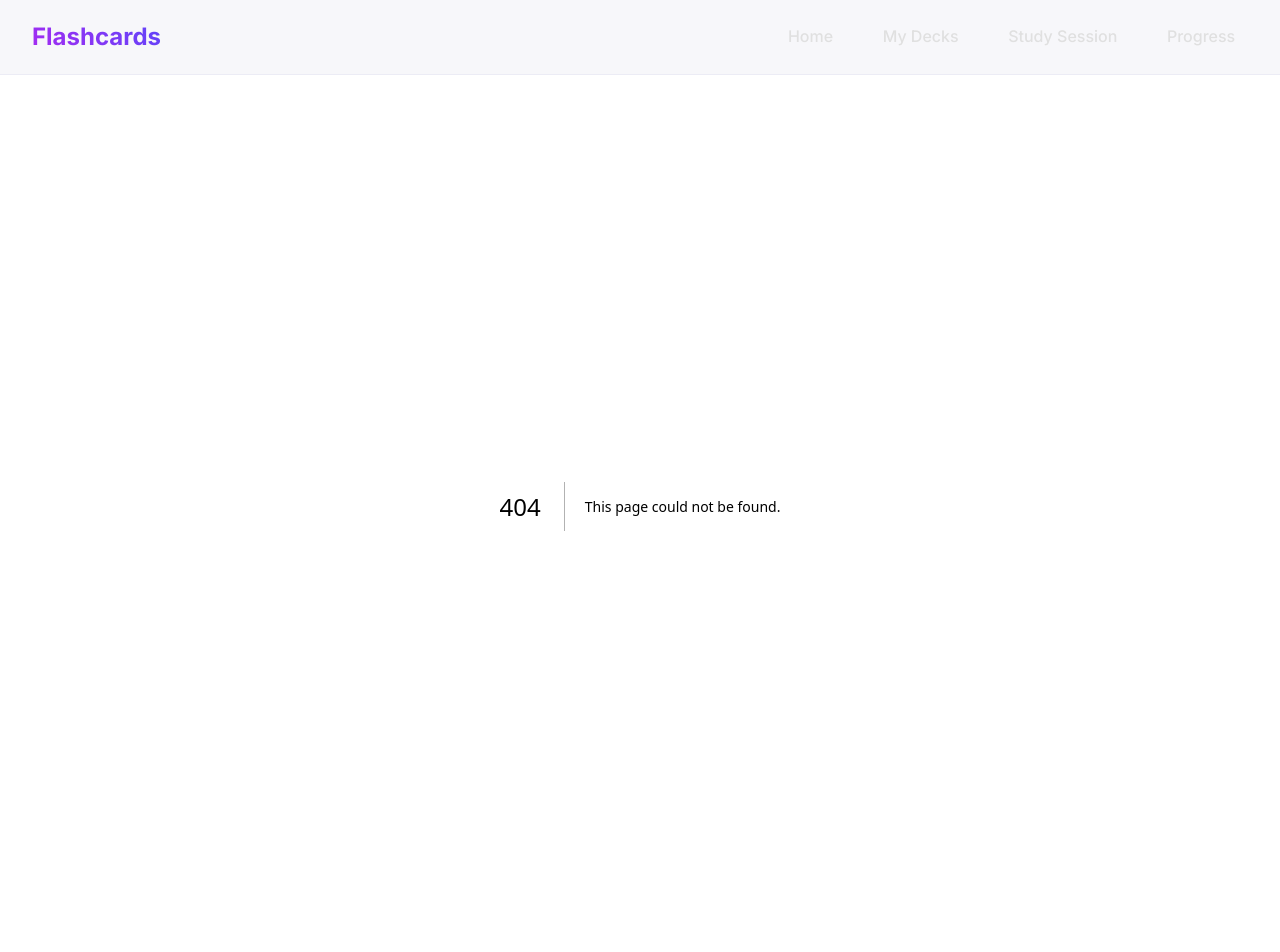
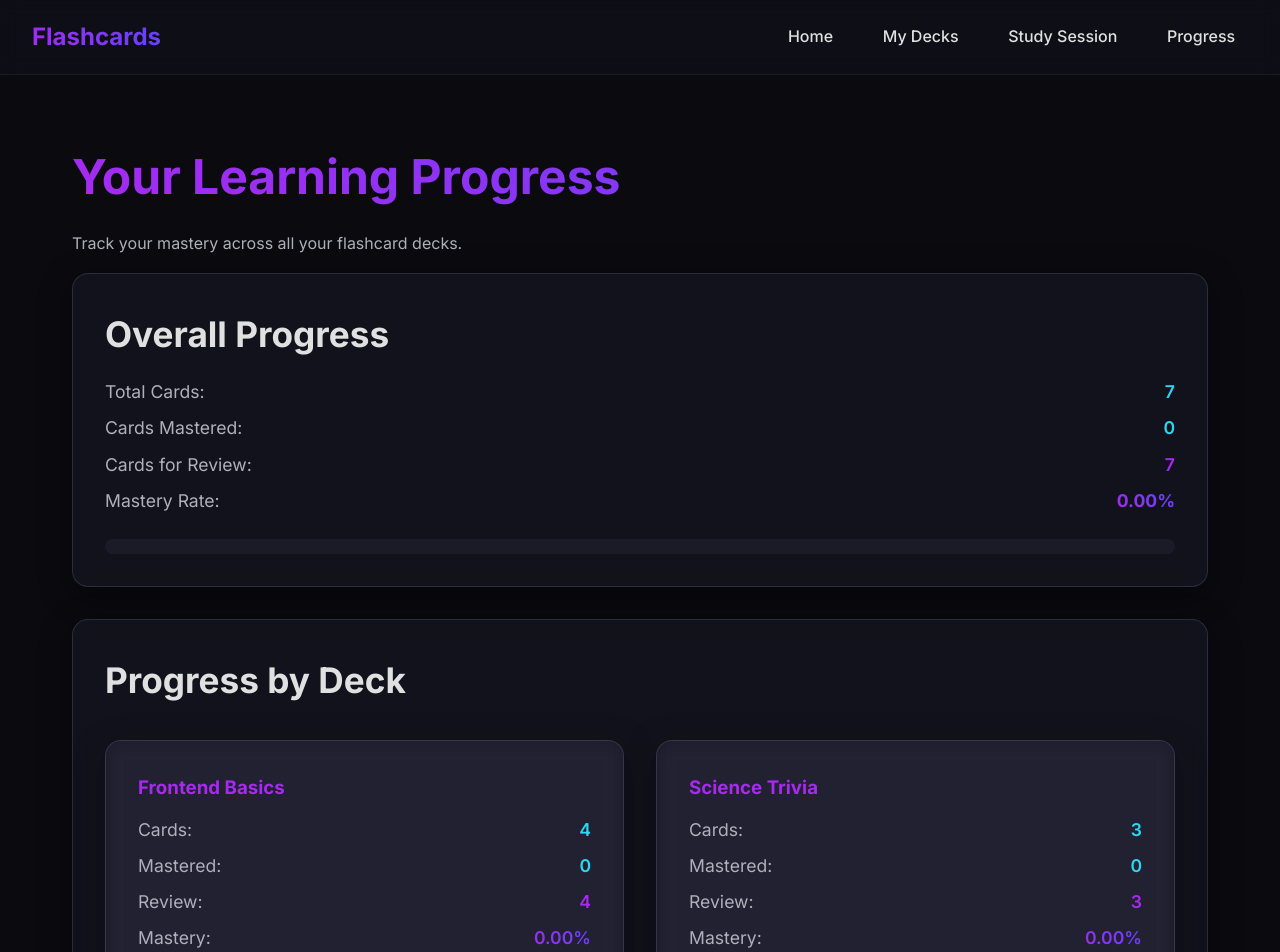
Before and after one commit to sahudevansh21/flashcard-study-tool, a Next.js app: page /progress-tracker in a window 1280 px wide. Before the commit this address had no page. Shown: the top 952 px of the page. Built offline with nearby package versions, Linux system fonts and the light colour scheme.

Commit message:
Add app/progress-tracker/page.js

```diff
--- /dev/null
+++ b/app/progress-tracker/page.js
@@ -0,0 +1,101 @@
+"use client";
+
+import { useState, useEffect } from 'react';
+import { getDecks } from '../../lib/client-storage';
+
+export default function ProgressTrackerPage() {
+  const [decks, setDecks] = useState([]);
+  const [overallProgress, setOverallProgress] = useState({
+    totalCards: 0,
+    learnedCards: 0,
+    toReviewCards: 0,
+    masteryPercentage: 0,
+  });
+
+  useEffect(() => {
+    const loadedDecks = getDecks();
+    setDecks(loadedDecks);
+    calculateOverallProgress(loadedDecks);
+  }, []);
+
+  const calculateOverallProgress = (allDecks) => {
+    let total = 0;
+    let learned = 0;
+    let toReview = 0;
+
+    allDecks.forEach(deck => {
+      total += deck.cards.length;
+      deck.cards.forEach(card => {
+        if (card.learned) {
+          learned++;
+        } else {
+          toReview++;
+        }
+      });
+    });
+
+    const masteryPercentage = total === 0 ? 0 : (learned / total) * 100;
+
+    setOverallProgress({
+      totalCards: total,
+      learnedCards: learned,
+      toReviewCards: toReview,
+      masteryPercentage: masteryPercentage,
+    });
+  };
+
+  return (
+    <div className="container progress-tracker-page">
+      <h1 className="gradient-text">Your Learning Progress</h1>
+      <p>Track your mastery across all your flashcard decks.</p>
+
+      <div className="glass-card" style={{marginBottom: '2rem'}}>
+        <h2>Overall Progress</h2>
+        {overallProgress.totalCards === 0 ? (
+          <p className="no-content-message">No cards found. Create decks and study to see your progress!</p>
+        ) : (
+          <div className="progress-stats">
+            <p>Total Cards: <span className="value">{overallProgress.totalCards}</span></p>
+            <p>Cards Mastered: <span className="value" style={{color: 'var(--accent-cyan)'}}>{overallProgress.learnedCards}</span></p>
+            <p>Cards for Review: <span className="value" style={{color: 'var(--accent-purple)'}}>{overallProgress.toReviewCards}</span></p>
+            <p>Mastery Rate: <span className="value gradient-text" style={{fontWeight: 'bold'}}>{overallProgress.masteryPercentage.toFixed(2)}%</span></p>
+            <div className="progress-bar-container" style={{marginTop: '1.5rem'}}>
+                <div className="progress-bar-fill" style={{ width: `${overallProgress.masteryPercentage}%` }}></div>
+            </div>
+          </div>
+        )}
+      </div>
+
+      <div className="glass-card">
+        <h2>Progress by Deck</h2>
+        {decks.length === 0 ? (
+          <p className="no-content-message">No decks to display progress for.</p>
+        ) : (
+          <div className="progress-grid">
+            {decks.map(deck => {
+              const deckTotal = deck.cards.length;
+              const deckLearned = deck.cards.filter(card => card.learned).length;
+              const deckToReview = deck.cards.filter(card => !card.learned).length;
+              const deckMastery = deckTotal === 0 ? 0 : (deckLearned / deckTotal) * 100;
+
+              return (
+                <div key={deck.id} className="glass-card progress-card">
+                  <h3>{deck.name}</h3>
+                  <div className="progress-stats">
+                    <p>Cards: <span className="value">{deckTotal}</span></p>
+                    <p>Mastered: <span className="value" style={{color: 'var(--accent-cyan)'}}>{deckLearned}</span></p>
+                    <p>Review: <span className="value" style={{color: 'var(--accent-purple)'}}>{deckToReview}</span></p>
+                    <p>Mastery: <span className="value gradient-text">{deckMastery.toFixed(2)}%</span></p>
+                    <div className="progress-bar-container">
+                        <div className="progress-bar-fill" style={{ width: `${deckMastery}%` }}></div>
+                    </div>
+                  </div>
+                </div>
+              );
+            })}
+          </div>
+        )}
+      </div>
+    </div>
+  );
+}
```
